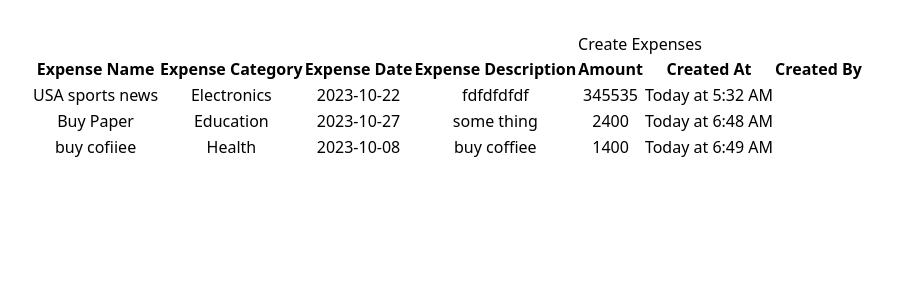
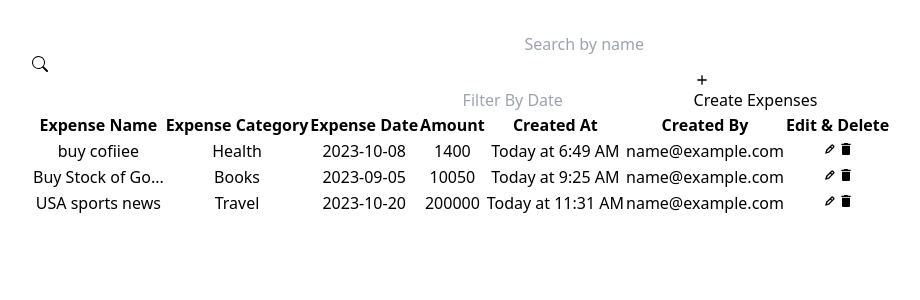
Before and after one commit to Samsursekh/peer-xp-assignment, a React (Vite) app: page / in a window 1280 px wide. Both pictures are taken after typing "name@example.com", "Sample123" into the empty fields and a click on the button "Login". Shown: the top 300 px of the page, without its empty margins (0-920 px from the left). Built offline with nearby package versions, Linux system fonts and the light colour scheme; data requests are answered from the project's data file.

Commit message:
search filter and delete functionality is working needs to change some style

```diff
--- a/db.json
+++ b/db.json
@@ -1,23 +1,5 @@
 {
   "expenseData": [
-    {
-      "name": "USA sports news",
-      "date": "2023-10-22",
-      "category": "Electronics",
-      "description": "fdfdfdfdf",
-      "amount": 345535,
-      "currentTime": "2023-10-22T11:02:06+05:30",
-      "id": 1
-    },
-    {
-      "name": "Buy Paper",
-      "date": "2023-10-27",
-      "category": "Education",
-      "description": "some thing",
-      "amount": 2400,
-      "currentTime": "2023-10-22T12:18:21+05:30",
-      "id": 2
-    },
     {
       "name": "buy cofiiee",
       "date": "2023-10-08",
@@ -26,6 +8,24 @@
       "amount": 1400,
       "currentTime": "2023-10-22T12:19:43+05:30",
       "id": 3
+    },
+    {
+      "name": "Buy Stock of Google",
+      "date": "2023-09-05",
+      "category": "Books",
+      "description": "Purchased stocks of google to create wealth1",
+      "amount": 10050,
+      "currentTime": "2023-10-22T14:55:31+05:30",
+      "id": 4
+    },
+    {
+      "name": "USA sports news",
+      "date": "2023-10-20",
+      "category": "Travel",
+      "description": "I have traveled to GOA for refreshment",
+      "amount": 200000,
+      "currentTime": "2023-10-22T17:01:55+05:30",
+      "id": 5
     }
   ]
 }
--- a/package.json
+++ b/package.json
@@ -15,6 +15,7 @@
     "json-server": "^0.17.4",
     "moment": "^2.29.4",
     "react": "^18.2.0",
+    "react-datepicker": "^4.21.0",
     "react-dom": "^18.2.0",
     "react-icons": "^4.11.0",
     "react-router-dom": "^6.17.0"
--- a/src/Pages/ViewExpenses.jsx
+++ b/src/Pages/ViewExpenses.jsx
@@ -2,13 +2,23 @@ import React, { useEffect, useState } from 'react';
 import CreateExpense from './CreateExpense';
 import axios from 'axios';
 import moment from "moment";
+import DatePicker from "react-datepicker";
+import "react-datepicker/dist/react-datepicker.css";
+import { BsSearch } from "react-icons/bs";
+import { MdAdd, MdDelete } from "react-icons/md";
+import { GrEdit, GrFormEdit } from 'react-icons/gr';
 
 const ViewExpenses = () => {
     const [isModalOpen, setIsModalOpen] = useState(false);
     const [expenseData, setExpenseData] = useState([]);
+    const [selectedDate, setSelectedDate] = useState(null);
+    const [currentUser, setCurrentUser] = useState(null);
+    const [searchQuery, setSearchQuery] = useState('');
+    const [isDeleteConfirmationOpen, setIsDeleteConfirmationOpen] = useState(false);
+    const [expenseToDelete, setExpenseToDelete] = useState(null);
 
-    const [currentUser, setCurrentUser] = useState(null);
-    console.log(currentUser, "Current user ..")
+
+    // console.log(currentUser, "Current user ..")
 
     const openModal = () => {
         setIsModalOpen(true);
@@ -20,7 +30,7 @@ const ViewExpenses = () => {
 
 
     useEffect(() => {
-       let  currentUserFromStorage = JSON.parse(localStorage.getItem('loginData'));
+        let currentUserFromStorage = JSON.parse(localStorage.getItem('loginData'));
         setCurrentUser(currentUserFromStorage);
         console.log(currentUserFromStorage, "currentUserFromStorage is there ???");
 
@@ -37,16 +47,72 @@ const ViewExpenses = () => {
         setExpenseData([...expenseData, newExpense]);
     };
 
+    const handleDateChange = (date) => {
+        setSelectedDate(date);
+    };
+
+    const filteredExpenses = selectedDate
+        ? expenseData.filter((expense) => moment(expense.date).isSame(selectedDate, 'day'))
+        : expenseData;
+
+    const filteredExpensesByName = filteredExpenses.filter((expense) =>
+        expense.name.toLowerCase().includes(searchQuery.toLowerCase())
+    );
+
+    const handleDelete = (expense) => {
+        // Open the confirmation modal and set the expense to be deleted
+        setExpenseToDelete(expense);
+        setIsDeleteConfirmationOpen(true);
+    };
+
+    const confirmDelete = () => {
+        const expenseId = expenseToDelete.id;
+
+        axios.delete(`http://localhost:8000/expenseData/${expenseId}`)
+            .then(() => {
+                const updatedExpenses = expenseData.filter(expense => expense.id !== expenseId);
+                setExpenseData(updatedExpenses);
+            })
+            .catch((error) => {
+                console.error('Error deleting expense:', error);
+            });
+        setIsDeleteConfirmationOpen(false);
+    };
+
     return (
         <>
             {/* Navigation area */}
             <div>
+                <div className='flex justify-end mb-4'>
+                    <div className='border-2 border-blue-500 px-4 font-bold text-blue-500 rounded-md flex items-center'>
+                        <input
+                            className='outline-none placeholder:text-blue-500'
+                            type="text"
+                            placeholder='Search by name'
+                            value={searchQuery}
+                            onChange={(e) => setSearchQuery(e.target.value)}
+                        />
+
+                        <BsSearch />
+                    </div>
+                    <DatePicker
+                        className='outline-none placeholder:text-blue-500 border-2 mx-3 border-blue-500 px-4 py-3 font-bold text-blue-500 rounded-md'
+                        selected={selectedDate}
+                        onChange={handleDateChange}
+                        dateFormat="yyyy-MM-dd"
+                        placeholderText='Filter By Date'
+                    />
+
                     <button
-                    className="border border-purple-600 px-4 py-2 font-bold text-purple-600 rounded-md"
+                        className="border-2 border-blue-500 px-4 font-bold text-blue-500 rounded-md"
                         onClick={openModal}
                     >
+                        <span className='flex justify-evenly items-center'>
+                            <MdAdd className='font-bold text-3xl' />
                             Create Expenses
+                        </span>
                     </button>
+                </div>
 
                 {isModalOpen && (
                     <CreateExpense
@@ -60,18 +126,18 @@ const ViewExpenses = () => {
             <div>
                 <table className="min-w-full border-2 border-gray-400">
                     <thead>
-                        <tr className='border-2 border-gray-500'>
+                        <tr className='border-2 border-gray-500 bg-gray-300'>
                             <th className="px-6 py-3">Expense Name</th>
                             <th className="px-6 py-3">Expense Category</th>
                             <th className="px-6 py-3">Expense Date</th>
-                            <th className="px-6 py-3 ">Expense Description</th>
                             <th className="px-6 py-3">Amount</th>
-                            <th className="px-6 py-3 ">Created At</th>
-                            <th className="px-6 py-3 ">Created By</th>
+                            <th className="px-6 py-3">Created At</th>
+                            <th className="px-6 py-3">Created By</th>
+                            <th className="px-6 py-3">Edit & Delete</th>
                         </tr>
                     </thead>
                     <tbody>
-                        {expenseData?.map((expense, index) => (
+                        {filteredExpensesByName?.map((expense, index) => (
                             <tr className='border-2 border-gray-500' key={index}>
                                 <td className="px-6 py-4">{expense.name.length > 15
                                     ? expense.name.slice(0, 15) + "..."
@@ -79,19 +145,50 @@ const ViewExpenses = () => {
                                 </td>
                                 <td className="px-6 py-4">{expense.category}</td>
                                 <td className="px-6 py-4">{expense.date}</td>
-                                <td className="px-6 py-4 truncate">
-                                    {expense.description.length > 20
-                                        ? expense.description.slice(0, 20) + "..."
-                                        : expense.description}
-                                </td>
                                 <td className="px-6 py-4">{expense.amount}</td>
                                 <td className="px-6 py-4 text-[14px]">{moment(expense.currentTime).calendar()}</td>
                                 <td className="px-6 py-4">
                                     {/* {currentUser.map((user) => (
                                     <div>{user.email}</div>
                                   ))} */}
-                                    {/* {currentUser[0].email} */}
+                                    {currentUser[currentUser.length - 1].email}
                                     {/* {currentUser ? (expense.email === currentUser.email ? "ME" : expense.email) : expense.email} */}
+                                </td>
+                                <td>
+                                    <div className='flex justify-evenly items-center'>
+                                        <button>
+                                            <GrFormEdit className='text-sky-600 text-4xl' />
+                                        </button>
+                                        <button onClick={() => handleDelete(expense)}>
+                                            <MdDelete className='text-red-600 font-bold text-3xl' />
+                                        </button>
+
+                                        {isDeleteConfirmationOpen && (
+                                            <div className="fixed inset-0 flex items-center justify-center z-50">
+                                                <div className="modal-bg absolute inset-0 bg-black opacity-50"></div>
+                                                <div className="modal z-50 bg-white p-6 rounded-lg shadow-lg w-[400px]">
+                                                    <div className="mb-5 text-center">
+                                                        <h2 className="text-2xl font-bold">Confirm Delete</h2>
+                                                        <p>Are you sure you want to delete this expense?</p>
+                                                    </div>
+                                                    <div className="flex justify-end">
+                                                        <button
+                                                            onClick={confirmDelete}
+                                                            className="bg-red-500 text-white py-1 px-3 mx-1 rounded"
+                                                        >
+                                                            Confirm
+                                                        </button>
+                                                        <button
+                                                            onClick={() => setIsDeleteConfirmationOpen(false)}
+                                                            className="bg-blue-500 text-white py-1 px-3 mx-1 rounded"
+                                                        >
+                                                            Cancel
+                                                        </button>
+                                                    </div>
+                                                </div>
+                                            </div>
+                                        )}
+                                    </div>
                                 </td>
                             </tr>
                         ))}
```
Also changed, not shown: 1 other file (tests, documents, lock files or other folders). Lines whose indentation alone changed are shown as unchanged.
